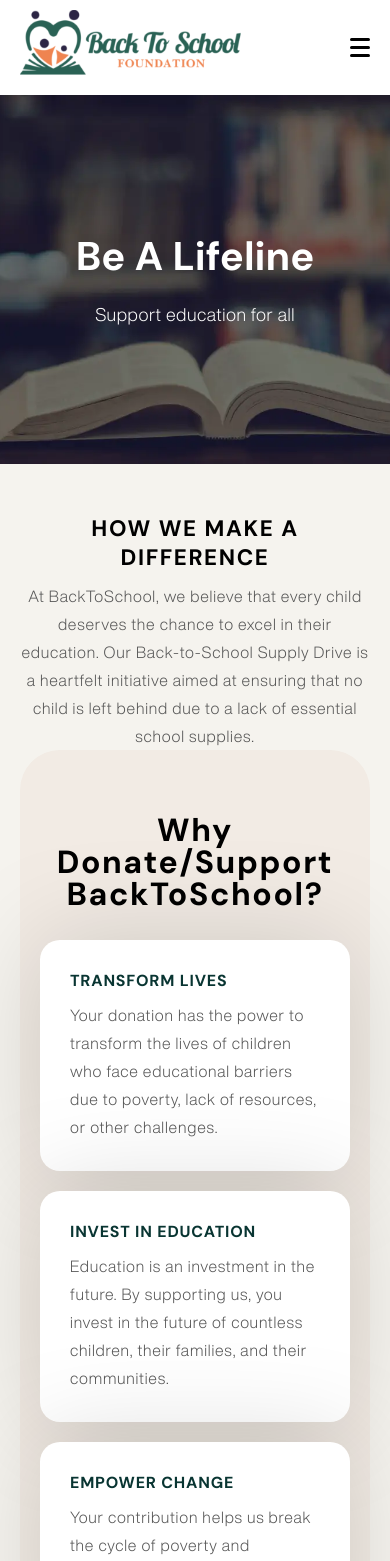
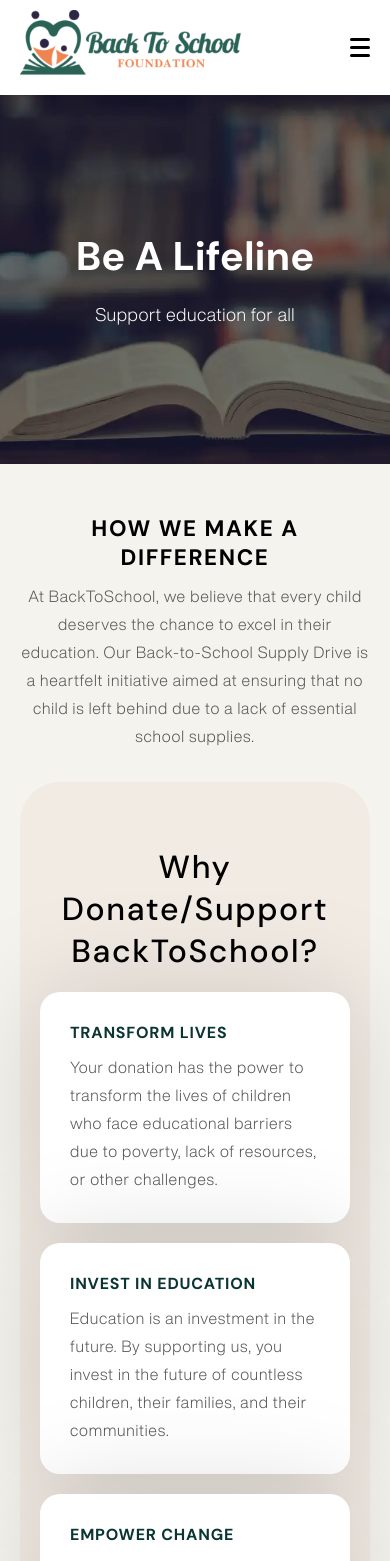
Before and after one commit to TechduceAfrica/back-to-school, a React (Create React App) app: page /donate in a window 390 px wide. Shown: the top 1561 px of the page. Built offline with nearby package versions, Linux system fonts and the light colour scheme.

Commit message:
Donate page styling completed

```diff
--- a/src/Components/DonateList.jsx
+++ b/src/Components/DonateList.jsx
@@ -5,7 +5,7 @@ import { DonateListCardct } from '../Contents/DonateContent'
 export default function DonateList(props) {
   return (
     <div>
-        <section>
+        <section className='donate__list'>
             <h3>
                 {props.DonateListTitle}
             </h3>
--- a/src/Pages/DonatePage.jsx
+++ b/src/Pages/DonatePage.jsx
@@ -5,7 +5,8 @@ import InitiativeMainText from '../Components/InitiativeMainText';
 import InitiativeSectionTwo from '../Components/InitiativeSectionTwo';
 import DigitalLibrarySectionThree from '../Components/DigitalLibrarySectionThree';
 import DonateList from '../Components/DonateList';
-import { DonatePageContent } from '../Contents/DonateContent'
+import { DonatePageContent } from '../Contents/DonateContent';
+import '../Stylesheet/DonatePage.css';
 
 export default function DonatePage() {
 
@@ -49,7 +50,7 @@ export default function DonatePage() {
         "articleBody": "Our Back-to-School Supply Drive is a heartfelt initiative aimed at ensuring that no child is left behind due to a lack of essential school supplies..."
     };
 
-  return (
+return (
     <div className="fade-in donate__page">
 
         {/* Open graph tag for social media */}
--- a/src/Stylesheet/DonatePage.css
+++ b/src/Stylesheet/DonatePage.css
@@ -1,3 +1,40 @@
+.donate__page .init-main-text p {
+    max-width: 900px;
+}
+
+.donate__page .init-sectwo h3,
+.donate__page .bord-rds.green h4,
+.donate__list h3 {
+    font-size: 64px;
+    font-weight: 500;
+    line-height: normal;
+}
+
+.donate__page .init-sectwo h3,
+.donate__list h3 {
+    text-align: center;
+}
+
+.donate__page .init-sectwo h3 {
+    max-width: 100%;
+}
+
+.donate__page .init-sectwo a {
+    display: none;
+}
+
+.donate__page .NGO__dl__sec3 h3 {
+    text-align: center;
+}
+
+.donate__list {
+    margin-bottom: 64px;
+}
+
+.donate__list h3 {
+    margin-bottom: 20px;
+}
+
 .donate__list__cards {
     display: inline-flex;
     justify-content: center;
@@ -36,3 +73,45 @@
     font-weight: 400;
     letter-spacing: 0.8px;
 }
+
+.donate__page .bord-rds.green {
+    display: grid;
+    grid-template-columns: repeat(auto-fit, minmax(200px, 1fr));
+    gap: 40px;
+    padding: 64px;
+    justify-content: space-between;
+    align-items: center;
+}
+
+.donate__page .green > div {
+    align-self: center;
+}
+
+@media (max-width:787px) {
+    .donate__page .init-sectwo h3,
+    .donate__page .bord-rds.green h4,
+    .donate__list h3 {
+        font-size: 32px;
+    }
+
+    .init-main-text {
+        margin-bottom: 2rem;
+    }
+
+    .donate__list .init-sectwo {
+        margin-top: 50px;
+    }
+
+    .donate__page .bord-rds.green {
+        padding: 60px 20px;
+    }
+
+    .donate__page .NGO__dl__sec3 {
+        margin-block: 50px;
+    }
+
+    .donate__page .bord-rds.green {
+        grid-template-columns: auto;
+        text-align: center;
+    }
+}
```
Also changed, not shown: src/Components/MainForm/MainForm.jsx (added, +9 -0 lines).
